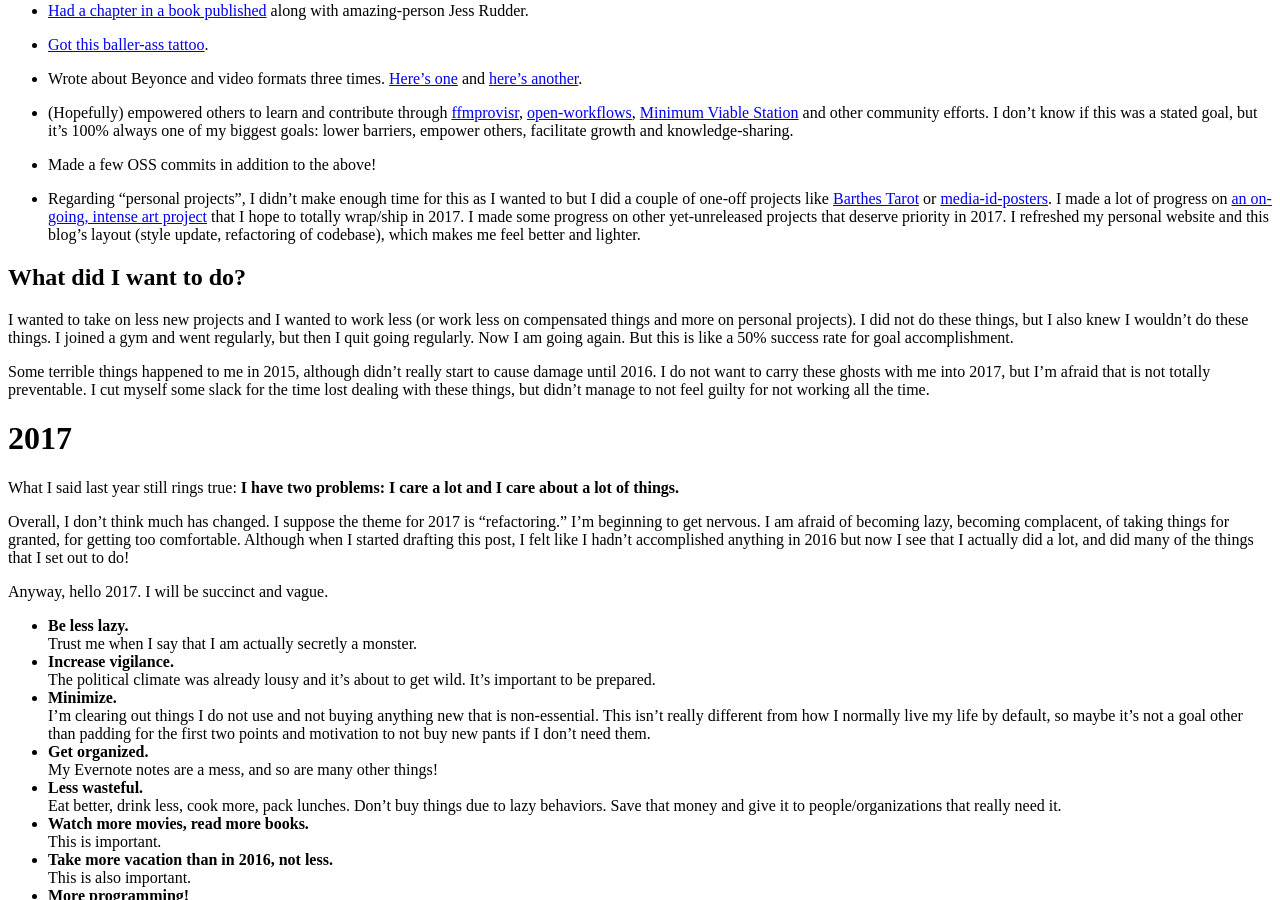
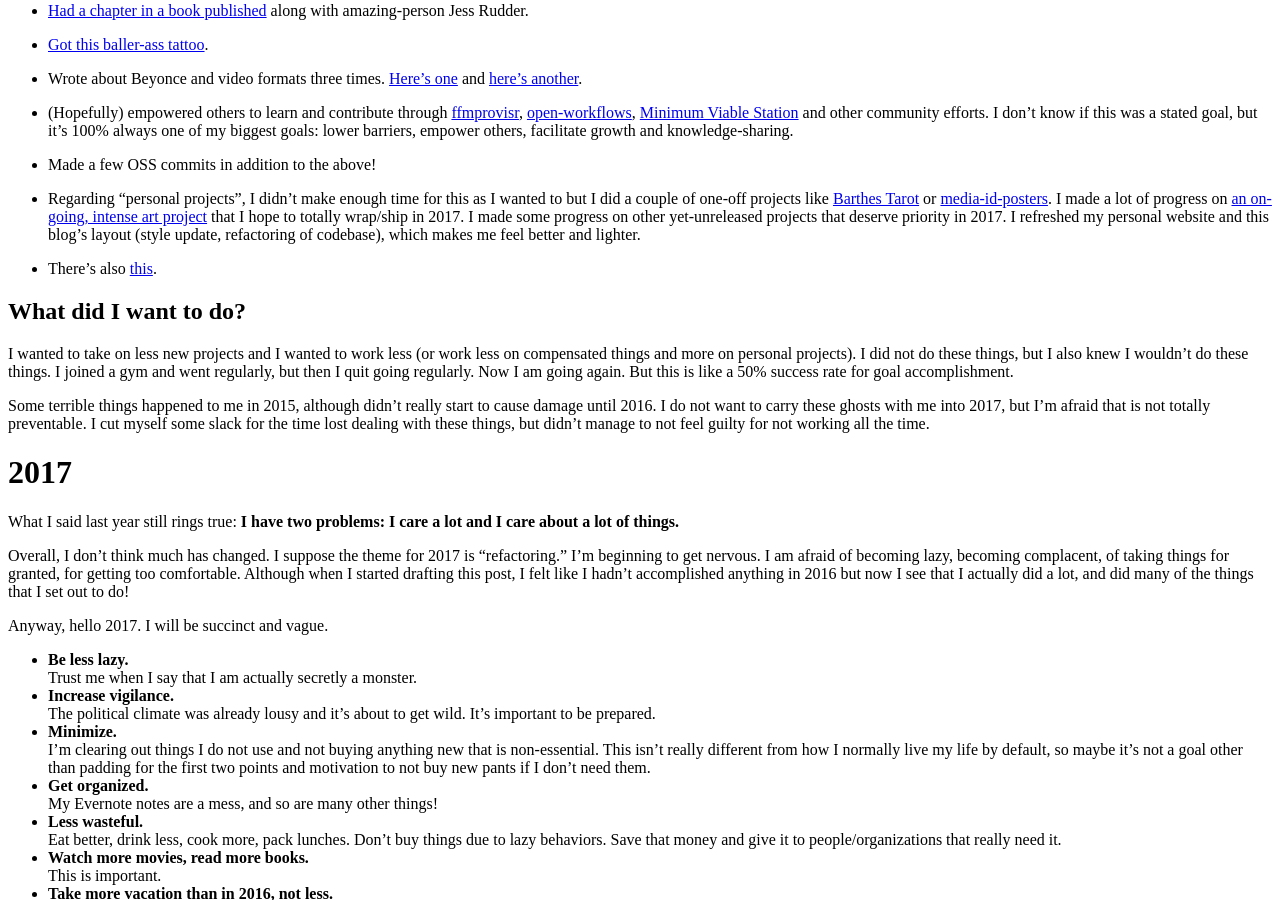
Before and after one commit to ablwr/ablwr.github.io, a Jekyll site: the page built from _posts/2016-12-18-2016-reflection-and-2017-goals.markdown, in a window 1280 px wide and 900 px high, scrolled down 1682 px. Built offline with Jekyll 4.4.1, drawn with Linux system fonts in a browser that asks for light colours.

Commit message:
kill your idols

```diff
--- a/_posts/2016-12-18-2016-reflection-and-2017-goals.markdown
+++ b/_posts/2016-12-18-2016-reflection-and-2017-goals.markdown
@@ -48,6 +48,8 @@
 
 - Regarding "personal projects", I didn't make enough time for this as I wanted to but I did a couple of one-off projects like [Barthes Tarot](https://ablwr.github.io/barthes-tarot/) or [media-id-posters](https://github.com/ablwr/media-id-posters). I made a lot of progress on [an on-going, intense art project](https://www.instagram.com/p/BCWUCCpScmJ/?taken-by=ablwr) that I hope to totally wrap/ship in 2017. I made some progress on other yet-unreleased projects that deserve priority in 2017. I refreshed my personal website and this blog's layout (style update, refactoring of codebase), which makes me feel better and lighter.
 
+- There's also [this](https://ablwr.github.io/kill_yr_idols/).
+
 ## What did I want to do?
 
 I wanted to take on less new projects and I wanted to work less (or work less on compensated things and more on personal projects). I did not do these things, but I also knew I wouldn't do these things. I joined a gym and went regularly, but then I quit going regularly. Now I am going again. But this is like a 50% success rate for goal accomplishment.
```
